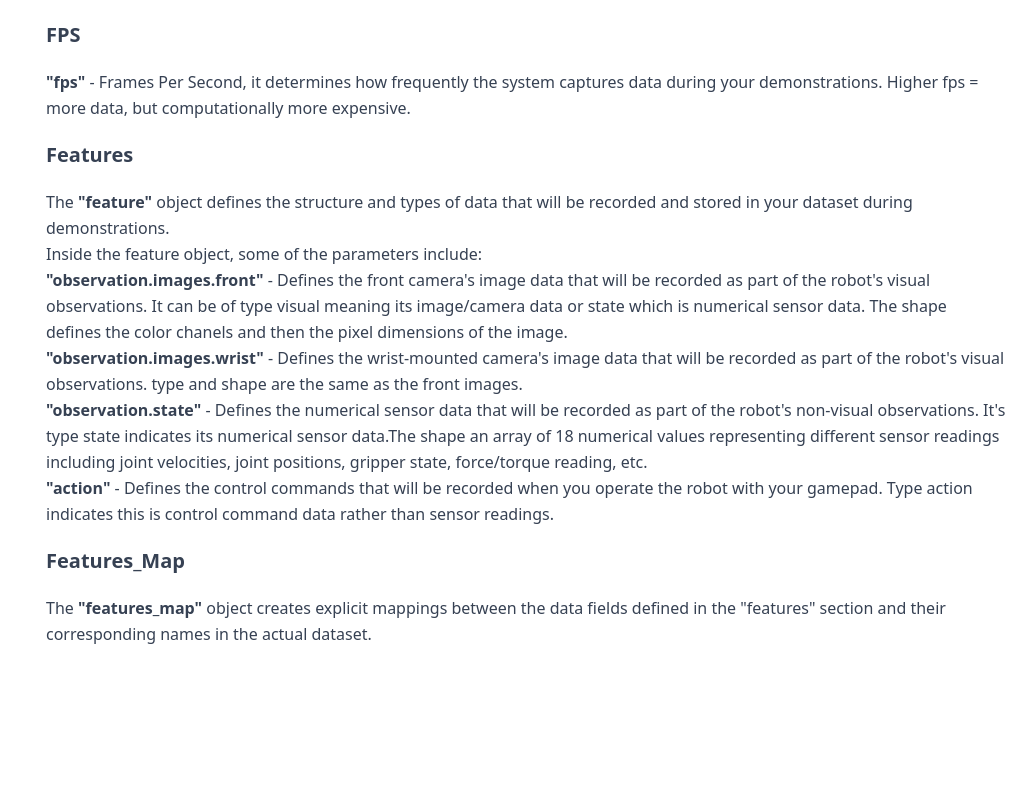
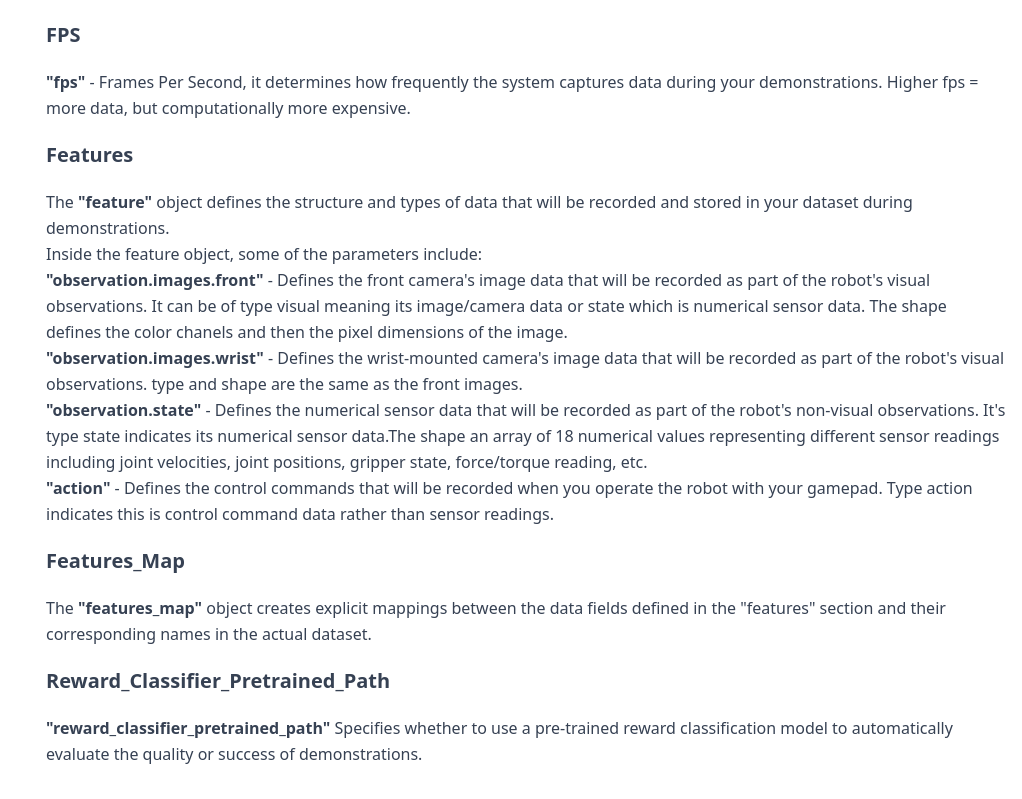
Before and after one commit to WilliamGiammona/learning-ai, a Next.js app: page /robotics in a window 1280 px wide. Shown: the part 7082-7881 px from the top of the page, without its empty margins (258-1280 px from the left). Before the commit the page ends 7761 px from the top, so only its background shows below. Built offline with nearby package versions, Linux system fonts and the light colour scheme.

Commit message:
additional setup info

```diff
--- a/app/robotics/page.tsx
+++ b/app/robotics/page.tsx
@@ -743,6 +743,16 @@ const Robotics = () => {
                     mappings between the data fields defined in the "features"
                     section and their corresponding names in the actual dataset.
                   </li>
+
+                  <h3 className="text-xl font-bold my-5">
+                    Reward_Classifier_Pretrained_Path
+                  </h3>
+                  <li>
+                    <strong>"reward_classifier_pretrained_path" </strong>{" "}
+                    Specifies whether to use a pre-trained reward classification
+                    model to automatically evaluate the quality or success of
+                    demonstrations.
+                  </li>
                 </ul>
               </div>
             </section>
```
